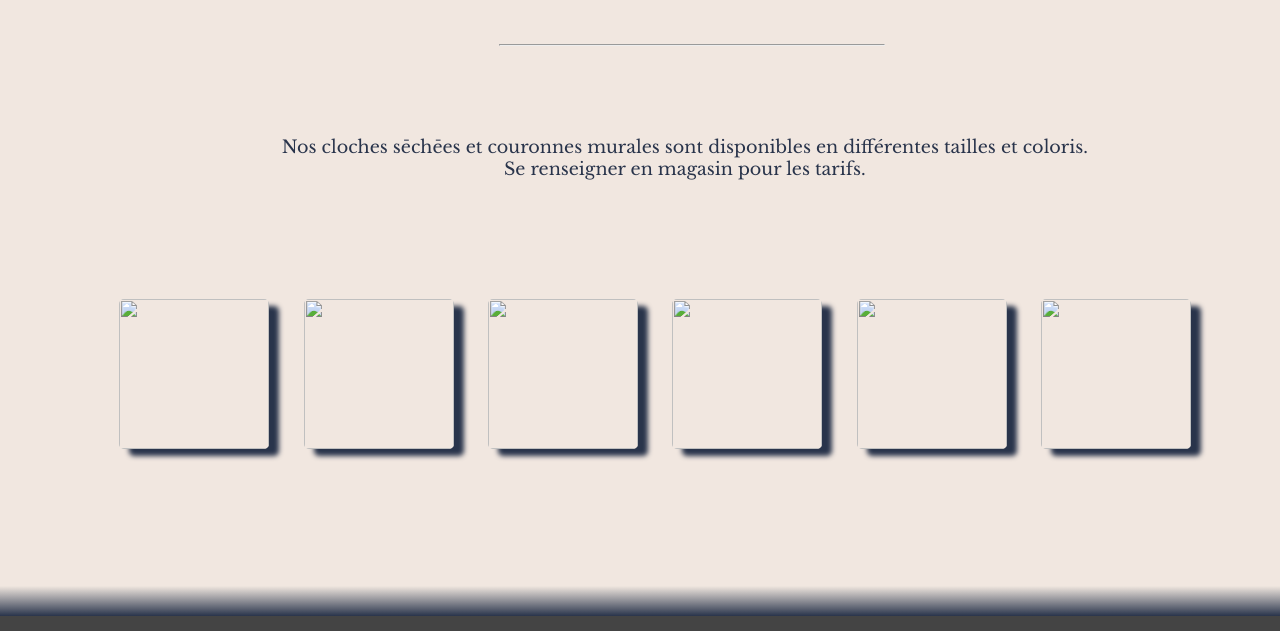
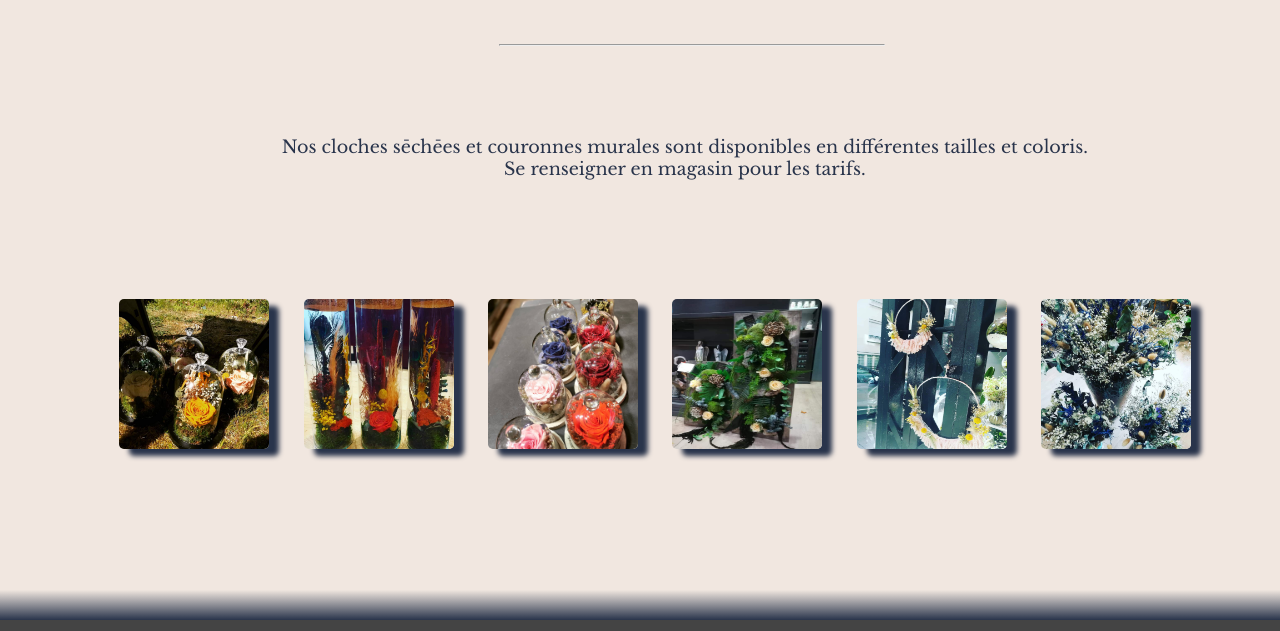
Before and after one commit to PierreL35120/InstantVegetal, a plain HTML site: page index.html in a window 1280 px wide. Shown: the part 5005-5636 px from the top of the page. Drawn offline with nearby package versions, Linux system fonts and the light colour scheme; files that its build step writes are made by us from their sources; the site is published under a folder, as on GitHub Pages, so addresses that start at the root find nothing; a web font is replaced by a local one.

Commit message:
Update index.html

```diff
--- a/index.html
+++ b/index.html
@@ -141,12 +141,12 @@
 			<div class="redba"></div>
 			<hr>
 			<p>Nos cloches sēchēes et couronnes murales sont disponibles en différentes tailles et coloris. <br> Se renseigner en magasin pour les tarifs.</p>
-			<img src="/img/cloche-seche.jpg">
-			<img src="/img/cloche-seche2.jpg">
-			<img src="/img/cloches-seches(3).jpg">
-			<img src="/img/colonne-murale.jpg">
-			<img src="/img/couronne-sechees.jpg">
-			<img src="/img/fleur-seche-pot.jpg">
+			<img src="img/cloche-seche.jpg">
+			<img src="img/cloche-seche2.jpg">
+			<img src="img/cloches-seches(3).jpg">
+			<img src="img/colonne-murale.jpg">
+			<img src="img/couronne-sechees.jpg">
+			<img src="img/fleur-seche-pot.jpg">
 		</div>
 			<br>
 			<div class="cloche2">
```
